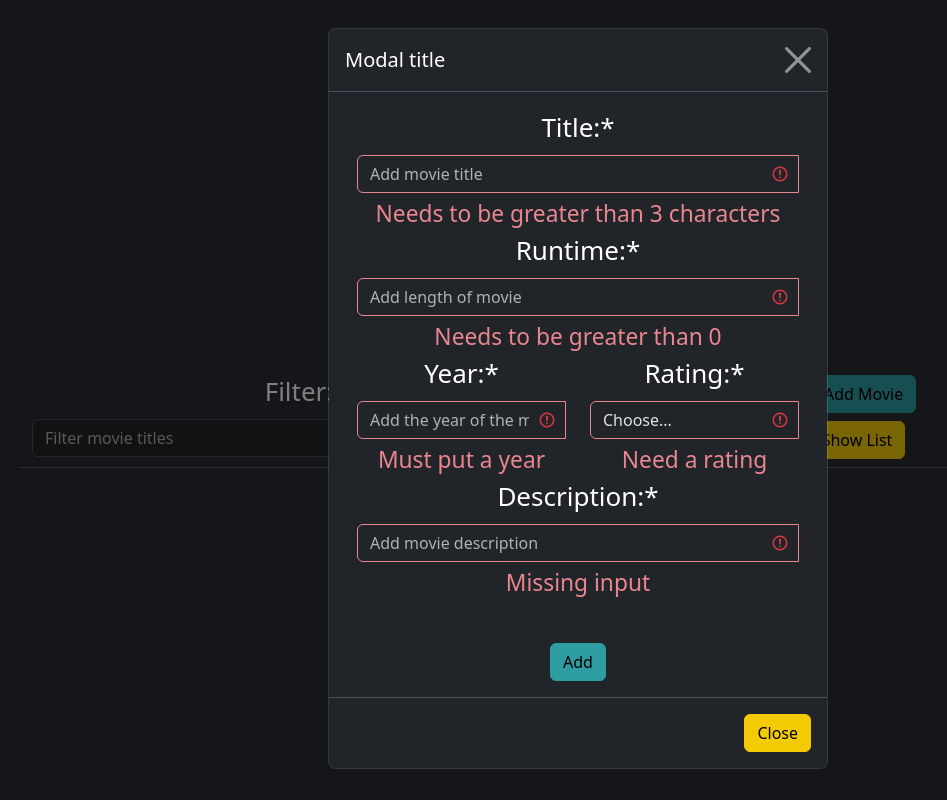
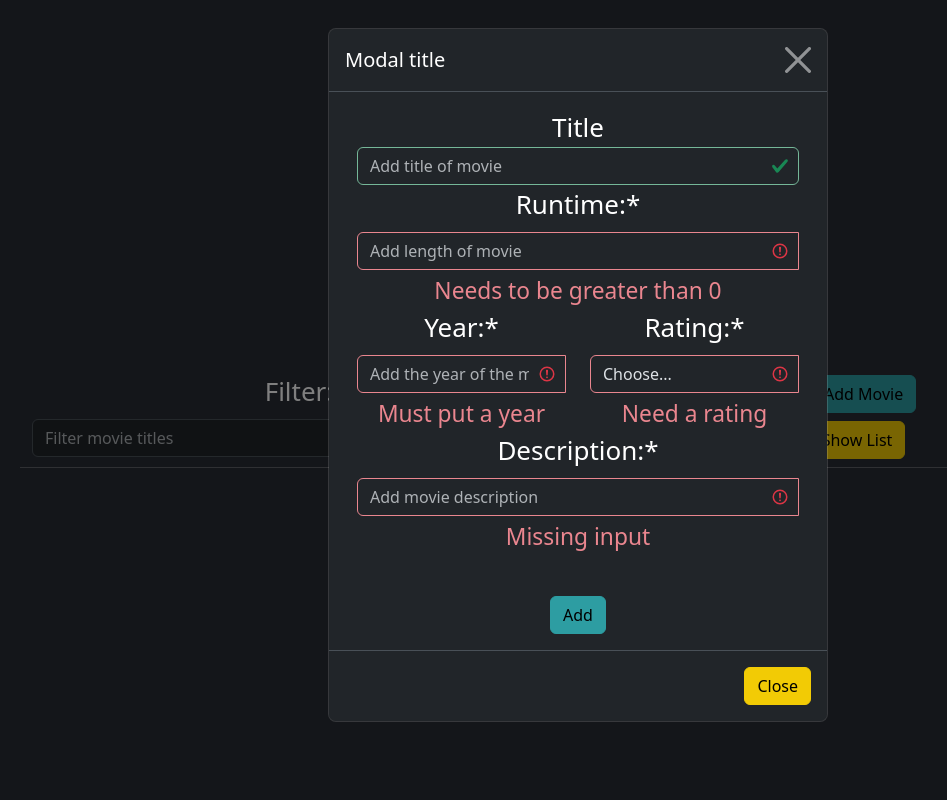
Before and after one commit to mickelson-classroom/list-detail-site-BobbydpStrange, a React (Create React App) app in the folder list-detail/: page / in a window 1280 px wide. Both pictures are taken after a click on the button "+ Add Movie". Shown: the whole page, without its empty margins (62-1009 px from the left). Built offline with nearby package versions, Linux system fonts and the light colour scheme.

Commit message:
Made a Generic text input component and used it on the title part of adding a new item

```diff
--- a/list-detail/src/components/movieAdd.tsx
+++ b/list-detail/src/components/movieAdd.tsx
@@ -1,5 +1,6 @@
 import React, { useEffect, useState } from "react";
 import {Movie} from "../models/movie";
+import TextInput from "./textInput";
 
 interface MovieAddProps {
   onAddMovie: (movie: Movie) => void;
@@ -75,23 +76,14 @@ export const MovieAdd: React.FC<MovieAddProps> = ({
   return (
     <form className="container needs-validation" >
       <div className="row">
-        <label className="form-label" htmlFor="title">Title:* </label>
-        <div className="input-group has-validation">
-          <input
-            className={`form-control ${isTitleValid ? "is-valid": "is-invalid"}`}
-            type="text"
-            name="title"
-            id="title"
-            placeholder="Add movie title"
-            onChange={(e) => {setInputTitle(e.currentTarget.value);
-              onTitleChange(e.currentTarget.value);}}
-            value={inputTitle}
-            aria-describedby="titlevalidation"
-            required
-          />
-          <div id="titlevalidation" className="valid-feedback">Great Movie</div>
-          <div id="titlevalidation" className="invalid-feedback">Needs to be greater than 3 characters</div>
-        </div>
+        <TextInput
+          label= "Title"
+          value={inputTitle}
+          onChange={handleTitleChange}
+          placeholderText="Add title of movie"
+          validationRules={(value) => value.length >= 2}
+          feedbackMessage="Must be at least 2 characters."
+        />
       </div>
       <div className="row">
         <label className="form-label" htmlFor="runtime">Runtime:*</label>
--- a/list-detail/src/components/movieEdit.tsx
+++ b/list-detail/src/components/movieEdit.tsx
@@ -15,7 +15,7 @@ export const MovieEdit: React.FC<MovieEditProps> = ({
   const [editedRating, setEditedRating] = useState(movie.rating);
   const [editedYear, setEditedYear] = useState(movie.year);
 
-  const minCharactrCount = 3;
+  const minCharactrCount = 2;
 
   const isTitleValid = editedTitle.length >= minCharactrCount;
   const isDescValid = editedDesc.length >= minCharactrCount;
--- /dev/null
+++ b/list-detail/src/components/textInput.tsx
@@ -0,0 +1,56 @@
+import React, {useState, useEffect} from 'react';
+
+interface TextInputProps {
+    label: string;
+    value: string;
+    onChange: (newValue: string) => void;
+    placeholderText: string;
+    validationRules: (value: string) => boolean;
+    feedbackMessage?: string;
+}
+
+const TextInput: React.FC<TextInputProps> = ({
+    label,
+    value,
+    onChange,
+    placeholderText,
+    validationRules,
+    feedbackMessage}) => {
+
+    const [inputValue, setInputValue] = useState<string>(value);
+    const [isValid, setIsvalid] = useState(true);
+
+    useEffect(() => {
+        setInputValue(value);
+    }, [value]);
+
+    const handleInputChange = (e: React.ChangeEvent<HTMLInputElement>) => {
+      const newValue = e.target.value;
+      console.log('New Value:', newValue);
+      setInputValue(newValue)
+
+      if (validationRules && !validationRules(newValue)) {
+        setIsvalid(false);
+      } else {
+        setIsvalid(true);
+        onChange(newValue);
+      }
+    };
+    return(
+      <>
+        <label>{label}</label>
+        <div className="input-group has-validation">
+          <input
+            className={`form-control ${isValid ? "is-valid": "is-invalid"}`}
+            type="text"
+            placeholder={placeholderText}
+            onChange={(e) => handleInputChange(e)}
+            value={inputValue}
+            aria-invalid={!isValid}
+          />
+          {!isValid && <div className="feedback-message">{feedbackMessage}</div>}
+        </div>
+      </>
+    );
+};
+export default TextInput;
```
